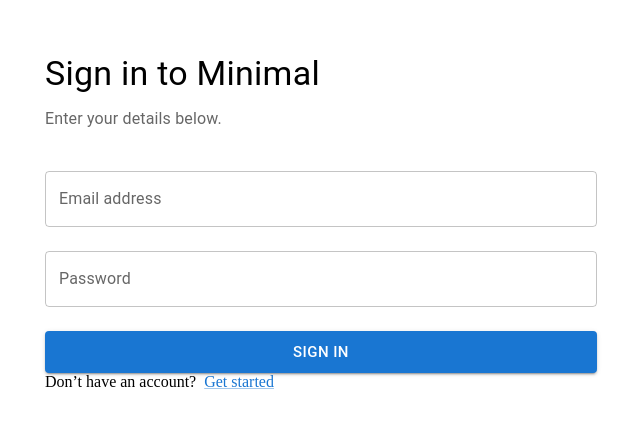
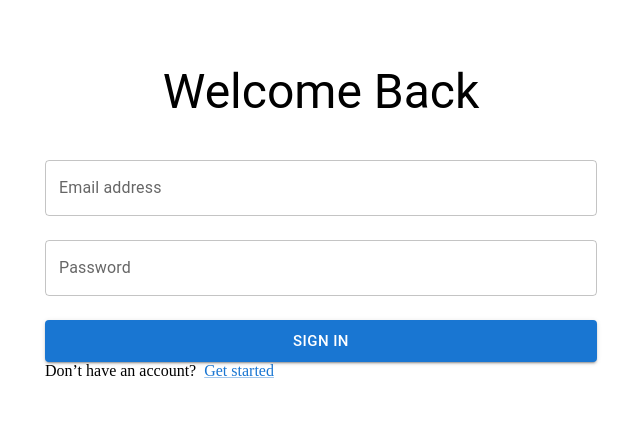
Before and after one commit to Prones94/vet-donation-page, a React (Create React App) app: page /login in a window 1280 px wide. Shown: the part 202-630 px from the top of the page, without its empty margins (319-959 px from the left). Built offline with nearby package versions, Linux system fonts and the light colour scheme.

Commit message:
style changes to login page

```diff
--- a/src/pages/Login/Login.jsx
+++ b/src/pages/Login/Login.jsx
@@ -1,16 +1,11 @@
-import { Link as RouterLink } from 'react-router-dom';
 // material
 import { styled } from '@mui/material/styles';
 import {
   Box,
-  Card,
   Stack,
   Link,
-  Alert,
-  Tooltip,
   Container,
   Typography,
-  Button,
 } from '@mui/material';
 // components
 import { LoginForm } from './LoginForm';
@@ -41,12 +36,9 @@ const Login = () => {
       <Container maxWidth='sm'>
         <ContentStyle>
           <Stack direction='row' alignItems='center' sx={{ mb: 5 }}>
-            <Box sx={{ flexGrow: 1 }}>
-              <Typography variant='h4' gutterBottom>
-                Sign in to Minimal
-              </Typography>
-              <Typography sx={{ color: 'text.secondary' }}>
-                Enter your details below.
+            <Box sx={{ flexGrow: 1, textAlign: 'center' }}>
+              <Typography variant='h3'>
+                Welcome Back
               </Typography>
             </Box>
           </Stack>
```
